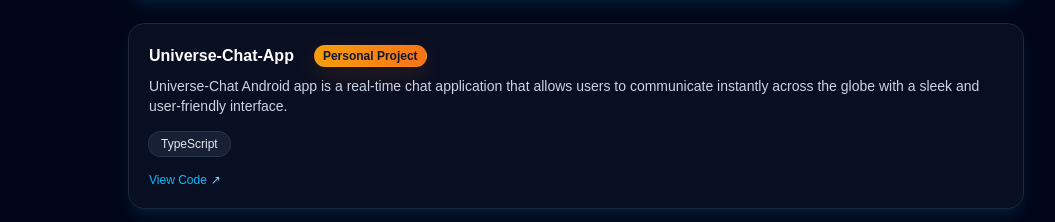
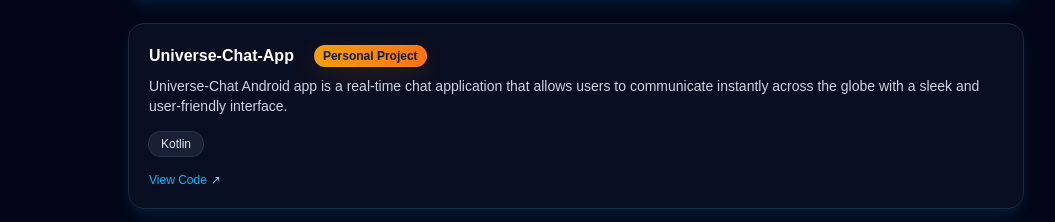
Before and after one commit to ANWedage/My-portfolio, a Next.js app: page / in a window 1280 px wide. Shown: the part 4679-4901 px from the top of the page, without its empty margins (64-1119 px from the left). Built offline with nearby package versions, Linux system fonts and the light colour scheme.

Commit message:
update project

```diff
--- a/app/components/ProjectsSection.tsx
+++ b/app/components/ProjectsSection.tsx
@@ -46,7 +46,7 @@ const projects = [
   {
     title: "Universe-Chat-App",
     description: "Universe-Chat Android app is a real-time chat application that allows users to communicate instantly across the globe with a sleek and user-friendly interface.",
-    tech: ["TypeScript"],
+    tech: ["Kotlin"],
     github: "https://github.com/ANWedage/Universe-Chat-App",
     personal: true,
   }
```
